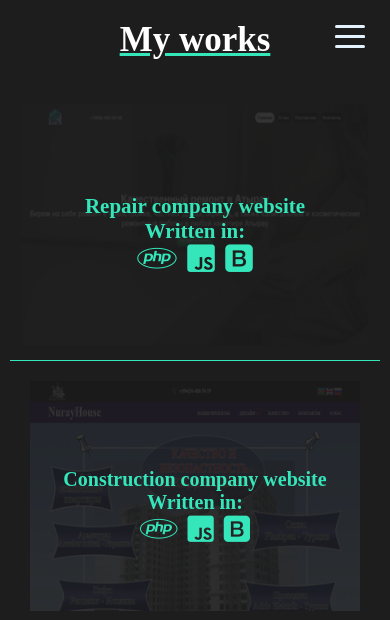
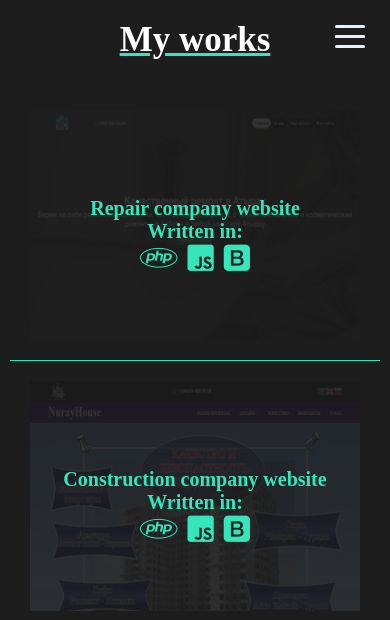
Before and after one commit to velikhanov/velikhanov.github.io, a PHP site: page /works.php in a window 390 px wide, with the pointer over the restyled element. Shown: the top 620 px of the page. Run offline with PHP 8.4, Linux system fonts and the light colour scheme; some web fonts are replaced.

Commit message:
Updated css/works.css

```diff
--- a/css/works.css
+++ b/css/works.css
@@ -182,6 +182,13 @@ li{
   .gallery a img{
     opacity: .1;
   }
+  .gallery a:hover{
+    transform: scale(1);
+    transition: none;
+  }
+  .gallery a:hover img{
+    transition: none;
+  }
 }
 @media only screen and (max-width: 769px){
   .gallery a img{
```
